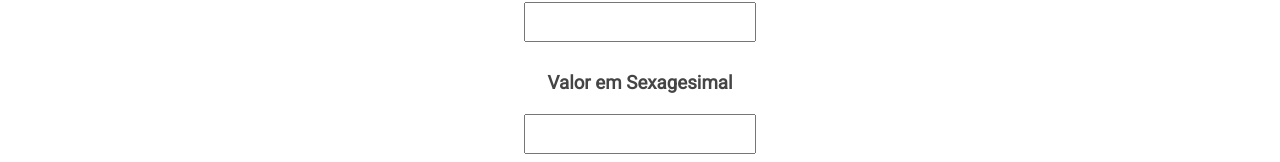
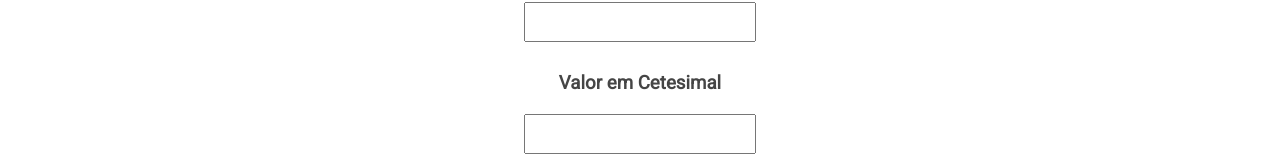
Before and after one commit to pedrosarkis/Refactory-2-Ahgora-Utils, a React (Create React App) app: page / in a window 1280 px wide. Both pictures are taken after a click on the tab "CONVERSOR". Shown: the part 197-359 px from the top of the page. Built offline with nearby package versions, Linux system fonts and the light colour scheme.

Commit message:
Fix label hours centesimal

```diff
--- a/src/pages/hoursConverter/index.js
+++ b/src/pages/hoursConverter/index.js
@@ -34,7 +34,7 @@ const HoursConverter = () => {
                     <InputMask mask="99:99" ></InputMask>
                 </div>
                 <div>
-                    <h3>Valor em Sexagesimal </h3>
+                    <h3>Valor em Cetesimal </h3>
                     <InputMask  mask="99.99" ></InputMask>
                 </div>
             </div>
```
